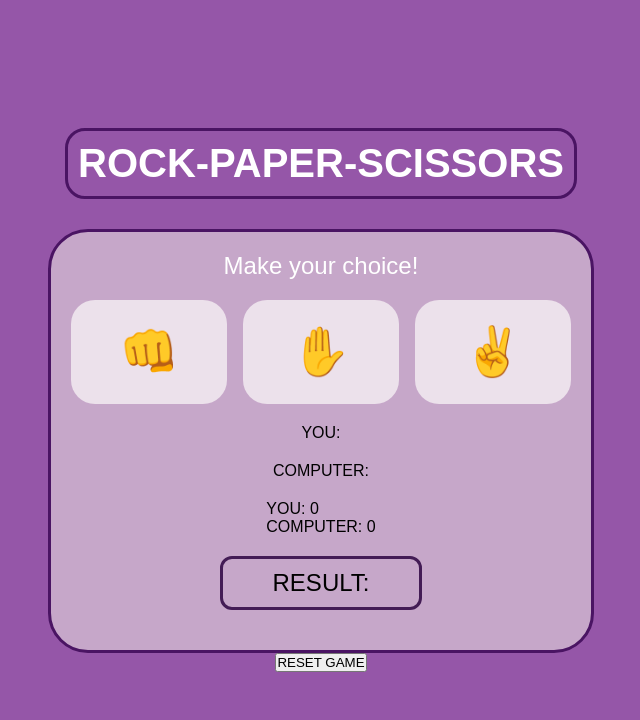
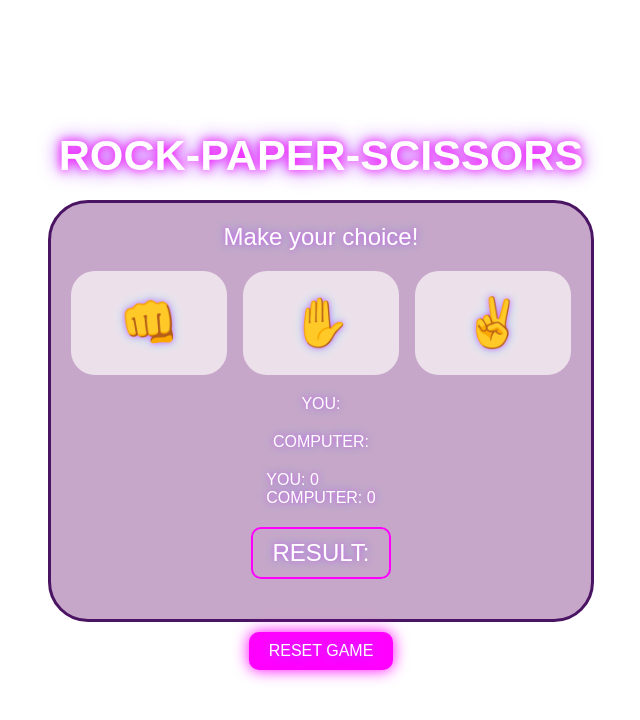
Before and after one commit to jeania0202/SPECII, a plain HTML site: page Index.html in a window 1280 px wide. Shown: the whole page, without its empty margins (319-959 px from the left). Drawn offline with Linux system fonts and the light colour scheme.

Commit message:
modified design

```diff
--- a/style.css
+++ b/style.css
@@ -3,6 +3,11 @@
     font-family: Arial, sans-serif;
     margin: 0;
     padding: 0;
+    box-sizing: border-box;
+    color: white;
+    text-shadow:
+        0 0 6px rgba(255, 0, 255, 0.6),
+        0 0 12px rgba(0, 255, 255, 0.4);
 }
 body{
     display: flex;
@@ -10,16 +15,15 @@ body{
     align-items: center;
     justify-content: center;
     height: 100vh;
-    background-color: rgb(149, 86, 168);
+    background-color:radial-gradient(circle, #2b0a3d, #120018);
 }
-h1{
-    text-align: center;
-    color: rgb(255, 255, 255);
-    font-size: 2.5em;
-    padding: 10px;
-    border: solid 3px rgb(74, 20, 99);
-    border-radius: 20px;
-    margin-bottom: 30px;
+h1 {
+    font-size: 2.7em;
+    margin-bottom: 20px;
+
+    text-shadow:
+        0 0 10px #ff00ff,
+        0 0 20px #9900ff;
 }
 .game-container {
     background-color: rgb(198, 167, 201);
@@ -63,8 +67,32 @@ p{
     font-weight: bold;
 }
 #result-text {
-    font-size: 1.5em;
-    border:3px solid rgb(67, 28, 85);
-    border-radius: 0.5em;
-    padding: 10px 50px;
+   font-size: 1.5em;
+    padding: 10px 20px;
+    border: 2px solid #ff00ff;
+    border-radius: 10px;
 }
+
+#final-result {
+    font-size: 2em;
+    font-weight: bold;
+    text-align: center;
+
+    animation: pulse 1s infinite;
+}
+
+#reset-btn {
+    margin-top: 10px;
+    padding: 10px 20px;
+
+    font-size: 1em;
+    border: none;
+    border-radius: 10px;
+
+    cursor: pointer;
+
+    background: #ff00ff;
+    box-shadow: 0 0 15px #ff00ff;
+
+    transition: 0.3s;
+}
```
